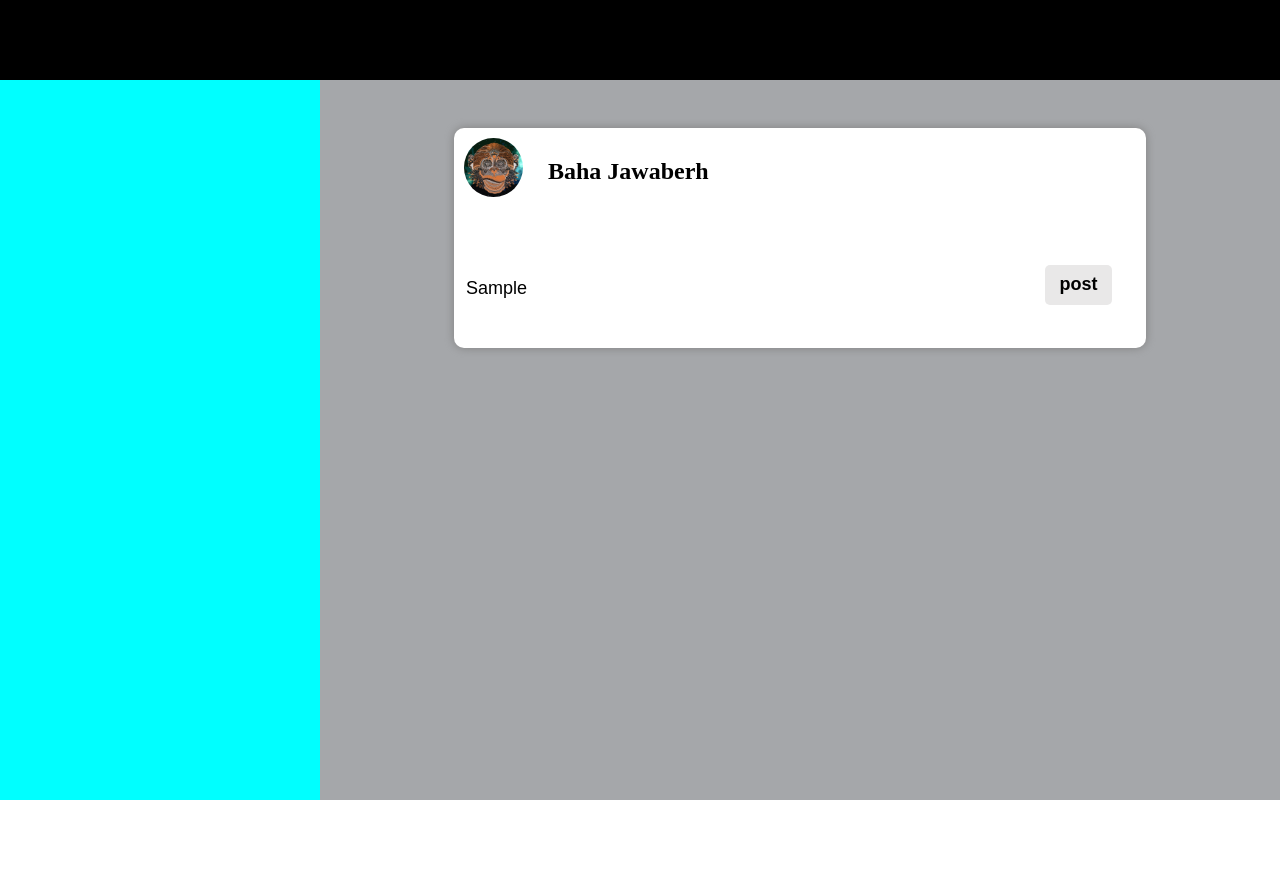
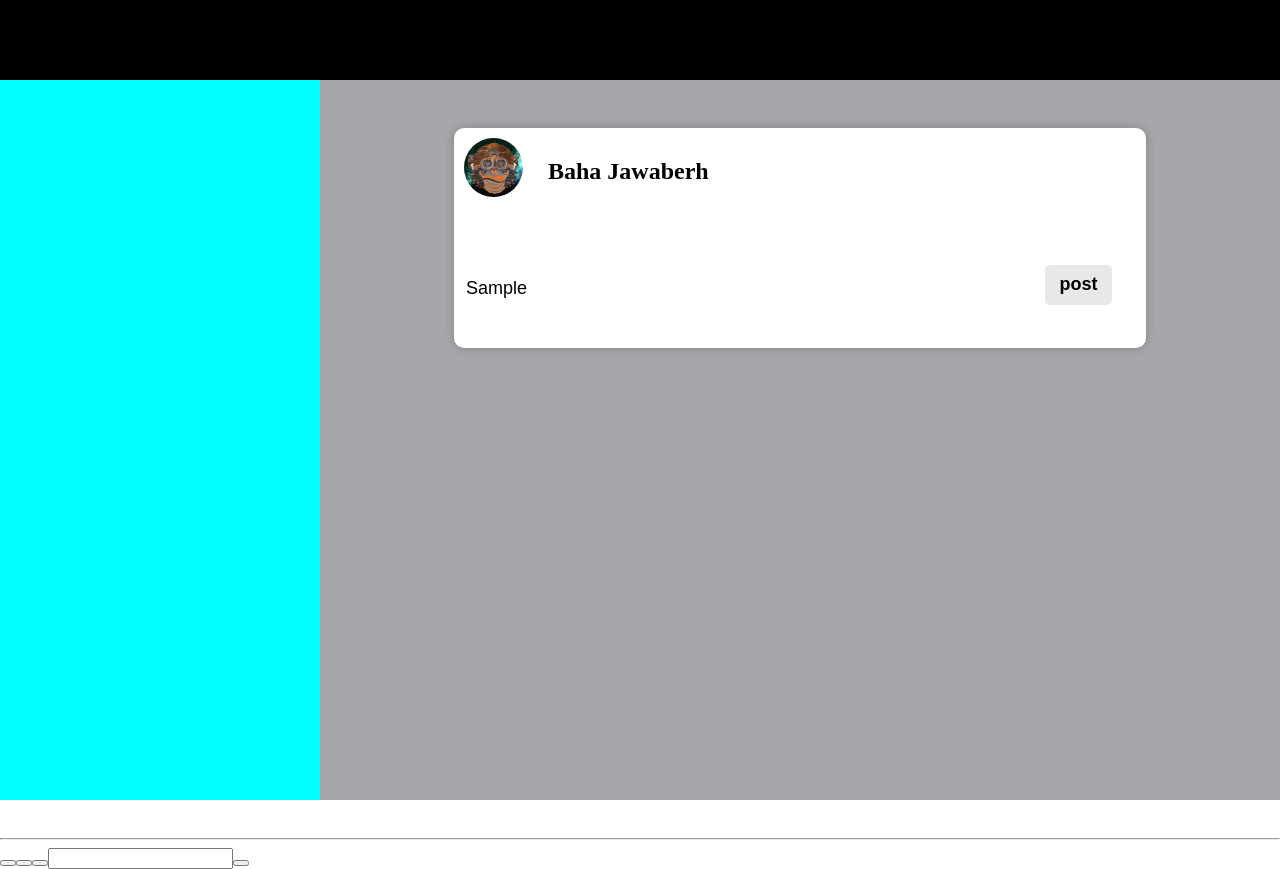
Before and after one commit to BahaJawaberh/creat-post, a plain HTML site: page index.html in a window 1280 px wide. Both pictures are taken after typing "Sample" into the empty fields and a click on the button "post". Before the commit the page ends 800 px from the top, so only its background shows below. Drawn offline with Linux system fonts and the light colour scheme.

Commit message:
some java

```diff
--- a/index.html
+++ b/index.html
@@ -25,7 +25,7 @@
                         <div class="userInput">
 
                             <input type="text" placeholder="what's on your Maind" id="PostInbut">
-                         <button class="PostBtn" id="PostTn">post</button>
+                         <button  id="PostTn" class="PostBtn" >post</button>
 
                         </div>
                      </div>
--- a/main.js
+++ b/main.js
@@ -0,0 +1,27 @@
+const body = document.getElementsByTagName('body')[0]
+const input = document.getElementById('PostInbut')
+const btn = document.getElementById('PostTn')
+
+const creatNewPost = function (){
+    const divPost = document.createElement('div')
+    const text =input.value
+    const img = document.createElement('img')
+    const userName = document.createElement('h2')
+    const postContent = document.createElement('h3')
+    const like = document.createElement('button')
+    const comment = document.createElement('button')
+    const share = document.createElement('button')
+    const hr = document.createElement('hr')
+    const commentIput = document.createElement('input')
+    const commentSubmit = document.createElement('button')
+
+
+
+
+
+
+    body.append(divPost)
+    divPost.append(img,userName,postContent,hr,like,comment,share,commentIput,commentSubmit)
+}
+
+btn.addEventListener('click',creatNewPost)
```
